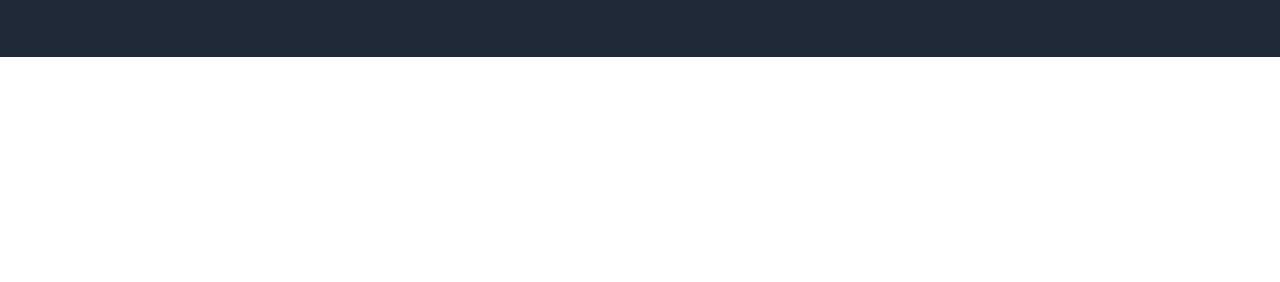
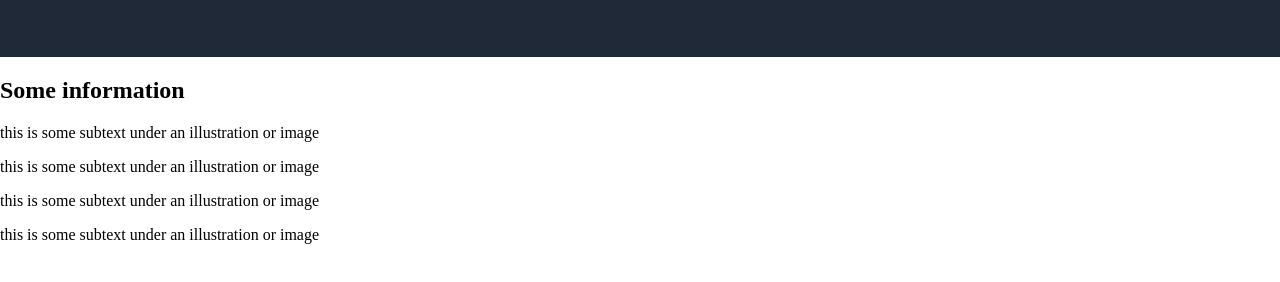
Before and after one commit to alexb131/odin-landing-page, a plain HTML site: page index.html in a window 1280 px wide. Shown: the part 324-606 px from the top of the page. Drawn offline with Linux system fonts and the light colour scheme.

Commit message:
Add HTML for second section

```diff
--- a/index.html
+++ b/index.html
@@ -28,5 +28,26 @@
                 <img src="images/beach.jpg" alt="sunny beach">
             </div>
         </div>
+        <div class="second">
+            <h2>Some information</h2>
+            <div class="items">
+                <div class="item">
+                    <div></div>
+                    <p>this is some subtext under an illustration or image</p>
+                </div>
+                <div class="item">
+                    <div></div>
+                    <p>this is some subtext under an illustration or image</p>
+                </div>
+                <div class="item">
+                    <div></div>
+                    <p>this is some subtext under an illustration or image</p>
+                </div>
+                <div class="item">
+                    <div></div>
+                    <p>this is some subtext under an illustration or image</p>
+                </div>
+            </div>
+        </div>
     </body>
 </html>
```
